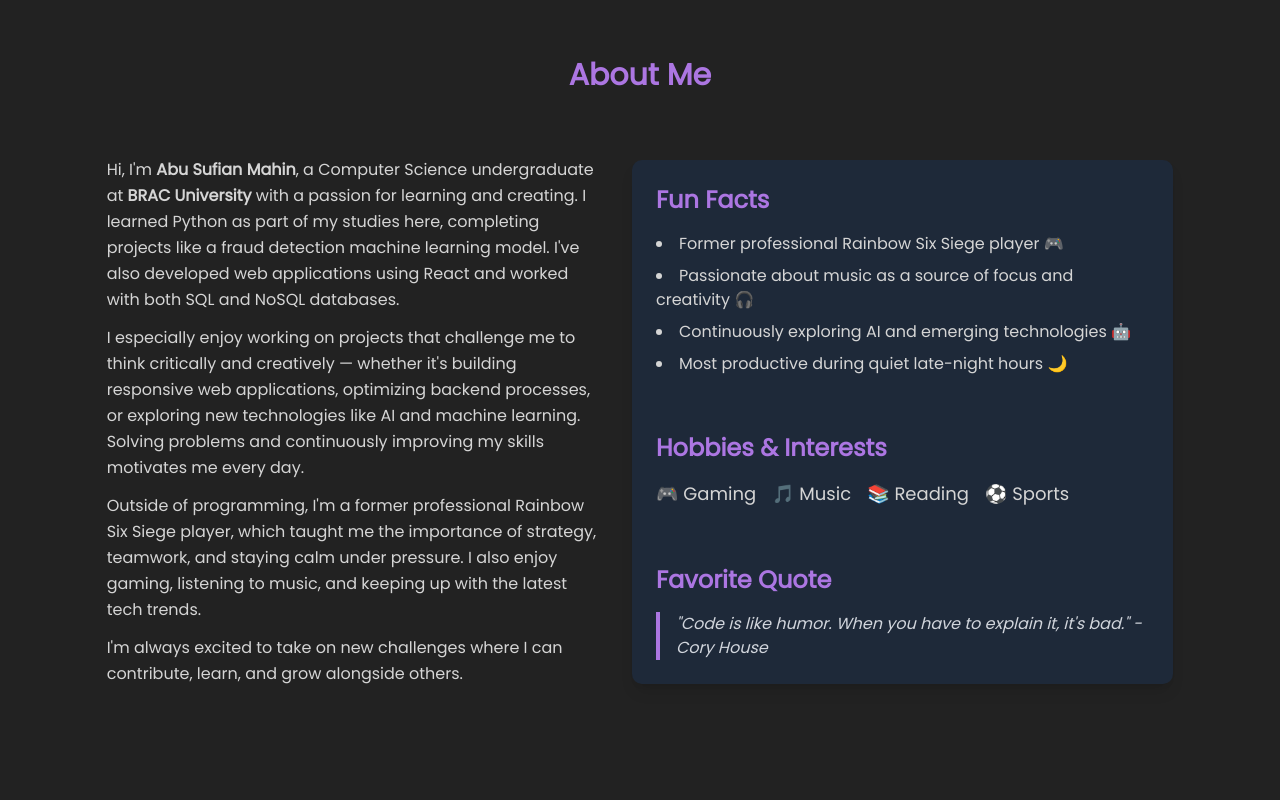
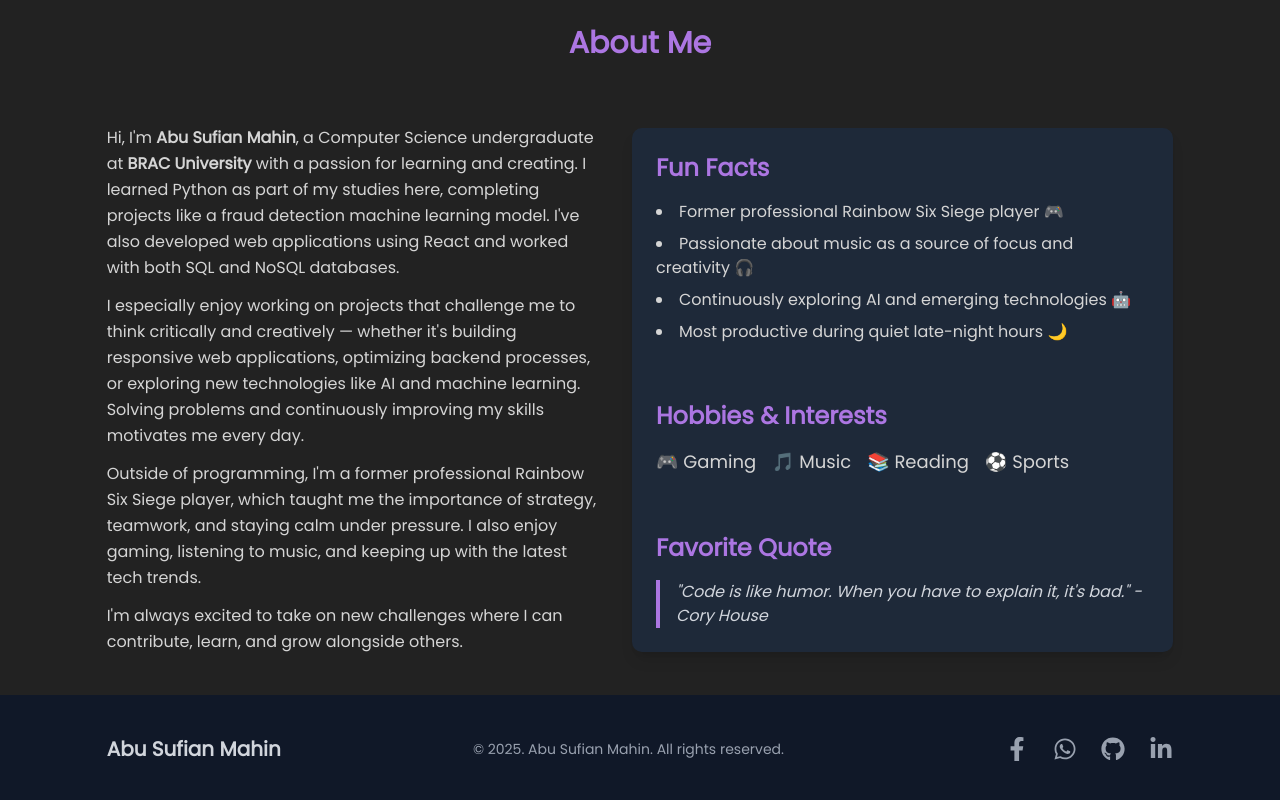
Before and after one commit to AbuSufianMahin/portfolio, a React (Vite) app: page / in a window 1280 px wide. Shown: the part 644-1444 px from the top of the page. Before the commit the page ends 1371 px from the top, so only its background shows below. Built offline with nearby package versions, Linux system fonts and the light colour scheme.

Commit message:
added footer and some style changes

```diff
--- a/src/Components/Common/Footer.jsx
+++ b/src/Components/Common/Footer.jsx
@@ -1,9 +1,57 @@
-import React from 'react';
+import { FaFacebookF, FaWhatsapp, FaGithub, FaLinkedinIn } from "react-icons/fa";
 
 const Footer = () => {
     return (
-        <footer>
+        <footer className="bg-gray-900 text-gray-300">
+            <div className="w-11/12 md:w-10/12 max-w-7xl mx-auto flex flex-col lg:flex-row gap-4 items-center justify-between py-10">
 
+                <div className="flex-1 text-xl font-extrabold">
+                    Abu Sufian Mahin
+                </div>
+                <div className="flex-2 flex gap-4 flex-col-reverse lg:flex-row justify-between items-center text-gray-400">
+                    <div className="text-center">
+                        <p className="text-sm">© 2025. Abu Sufian Mahin. All rights reserved.</p>
+                    </div>
+                    <div className="flex space-x-6">
+                        <a
+                            href="https://www.facebook.com/abusufian.mahin"
+                            target="_blank"
+                            rel="noopener noreferrer"
+                            aria-label="Facebook"
+                            className="hover:text-primary transition-colors duration-200"
+                        >
+                            <FaFacebookF size={24} />
+                        </a>
+                        <a
+                            href="https://wa.me/+8801629519313"
+                            target="_blank"
+                            rel="noopener noreferrer"
+                            aria-label="WhatsApp"
+                            className="hover:text-primary transition-colors duration-200"
+                        >
+                            <FaWhatsapp size={24} />
+                        </a>
+                        <a
+                            href="https://github.com/AbuSufianMahin"
+                            target="_blank"
+                            rel="noopener noreferrer"
+                            aria-label="GitHub"
+                            className="hover:text-primary transition-colors duration-200"
+                        >
+                            <FaGithub size={24} />
+                        </a>
+                        <a
+                            href="https://www.linkedin.com/in/abu-sufian-mahin"
+                            target="_blank"
+                            rel="noopener noreferrer"
+                            aria-label="LinkedIn"
+                            className="hover:text-primary transition-colors duration-200"
+                        >
+                            <FaLinkedinIn size={24} />
+                        </a>
+                    </div>
+                </div>
+            </div>
         </footer>
     );
 };
--- a/src/Components/Common/Navbar.jsx
+++ b/src/Components/Common/Navbar.jsx
@@ -3,7 +3,7 @@ import { Button } from '../ui/button';
 import { NavLink } from 'react-router';
 import { NavigationMenu, NavigationMenuList } from "../ui/navigation-menu";
 
-import { Download } from "lucide-react";
+import { Download, Menu } from "lucide-react";
 
 const Navbar = () => {
     const navLinks = [
@@ -15,7 +15,7 @@ const Navbar = () => {
     ];
 
     return (
-        <nav className="sticky top-0 border-b-3 border-primary bg-background">
+        <nav className="sticky top-0 z-50 border-b-3 border-primary bg-background">
             <div className='w-11/12 md:w-10/12 max-w-7xl mx-auto flex justify-between py-4'>
                 {/* logo */}
                 <div className="text-3xl font-extrabold text-primary select-none cursor-default">
@@ -55,7 +55,7 @@ const Navbar = () => {
                     <div className='flex lg:hidden'>
                         <Drawer direction="right">
                             <DrawerTrigger asChild>
-                                <Button variant="outline">Open Drawer</Button>
+                                <Button variant="outline" size={"sm"} className="border-primary border-2 text-primary"><Menu /></Button>
                             </DrawerTrigger>
                             <DrawerContent>
                                 <a
--- a/src/Components/Layouts/HomeLayout.jsx
+++ b/src/Components/Layouts/HomeLayout.jsx
@@ -8,6 +8,7 @@ const HomeLayout = () => {
         <div className='poppins-regular'>
             <Navbar></Navbar>
             <HomePage></HomePage>
+            <Footer></Footer>
         </div>
     );
 };
--- a/src/Pages/HomeLayoutPages/AboutMe.jsx
+++ b/src/Pages/HomeLayoutPages/AboutMe.jsx
@@ -1,14 +1,14 @@
 
 const AboutMe = () => {
     return (
-        <section className='py-10' id="about-me">
+        <section className='py-4 md:py-10' id="about-me">
             <div className='w-11/12 md:w-10/12 max-w-7xl mx-auto'>
                 <div className="text-center space-y-2 lg:max-w-1/2 mx-auto">
                     <h1 className='text-3xl text-primary font-bold'>About Me</h1>
                     {/* <p className="text-[#d5d5d5] ">An insight into my background, the passions that fuel my work, and the experiences that shape how I approach technology and life.</p> */}
                 </div>
 
-                <div className="flex flex-col xl:flex-row items-center gap-8 mt-16">
+                <div className="flex flex-col xl:flex-row items-center gap-8 mt-8 lg:mt-16">
                     <div className='space-y-3 text-sm md:text-base leading-relaxed text-[#d5d5d5] flex-1'>
                         <p>
                             Hi, I'm <span className="font-bold">Abu Sufian Mahin</span>, a Computer Science undergraduate at <span className="font-bold">BRAC University</span> with a passion for learning and creating. I learned Python as part of my studies here, completing projects like a fraud detection machine learning model. I've also developed web applications using React and worked with both SQL and NoSQL databases.
--- a/src/Pages/HomeLayoutPages/Header.jsx
+++ b/src/Pages/HomeLayoutPages/Header.jsx
@@ -12,7 +12,7 @@ const Header = () => {
     ];
 
     return (
-        <section className='py-12 lg:py-24'>
+        <section className='py-12 lg:py-20'>
             <div className='w-11/12 md:w-10/12 max-w-6xl mx-auto flex flex-col md:flex-row text-center md:text-left items-center gap-6 lg:gap-10'>
                 <div className='md:flex-4 lg:flex-2'>
                     <div className='p-5 rounded-full bg-[#444444]'>
```
